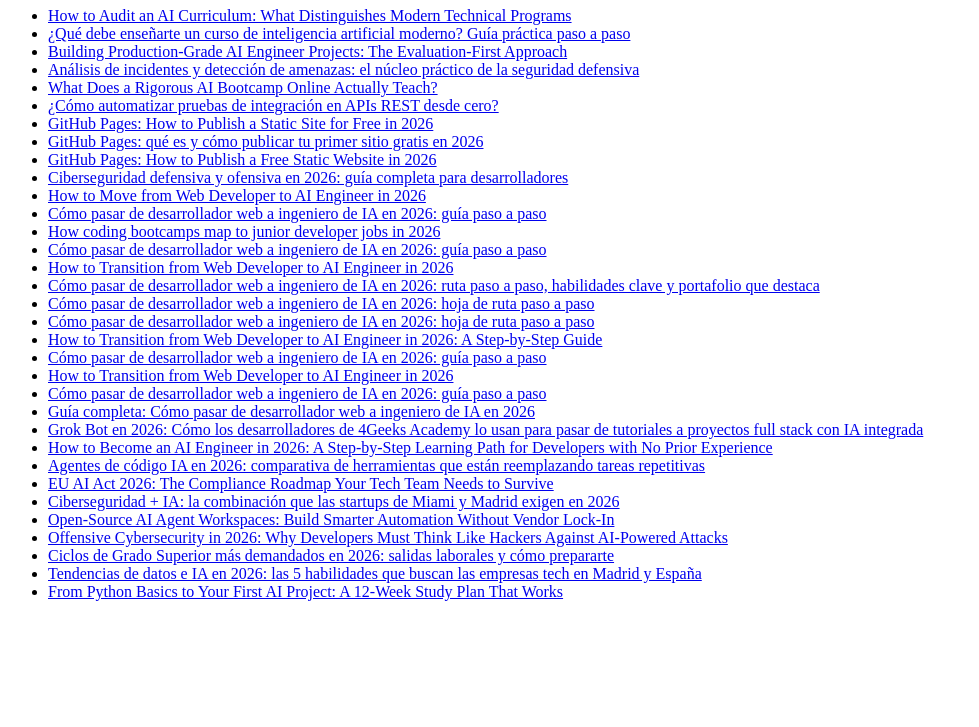
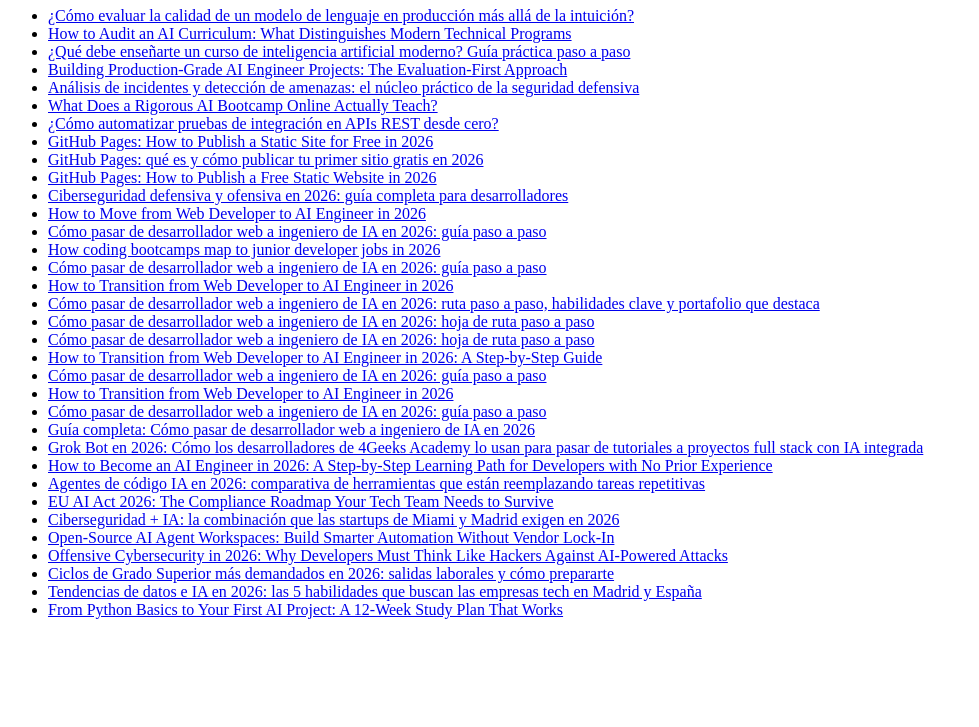
Before and after one commit to KrilinZ/ai-engineering-notes, a plain HTML site: page index.html in a window 1280 px wide. Shown: the part 73-800 px from the top of the page, without its empty margins (0-979 px from the left). Drawn offline with Linux system fonts and the light colour scheme.

Commit message:
index: ¿Cómo evaluar la calidad de un modelo de lenguaje

```diff
--- a/index.html
+++ b/index.html
@@ -11,6 +11,7 @@
 <h1>Articles</h1>
 <ul>
 <!--ARTICLES-->
+<li><a href="como-evaluar-la-calidad-de-un-modelo-de-lenguaje-en-producci/">¿Cómo evaluar la calidad de un modelo de lenguaje en producción más allá de la intuición?</a></li>
 <li><a href="how-to-audit-an-ai-curriculum-what-distinguishes-modern-tech/">How to Audit an AI Curriculum: What Distinguishes Modern Technical Programs</a></li>
 <li><a href="que-debe-ensenarte-un-curso-de-inteligencia-artificial-moder/">¿Qué debe enseñarte un curso de inteligencia artificial moderno? Guía práctica paso a paso</a></li>
 <li><a href="building-production-grade-ai-engineer-projects-the-evaluatio/">Building Production-Grade AI Engineer Projects: The Evaluation-First Approach</a></li>
```
